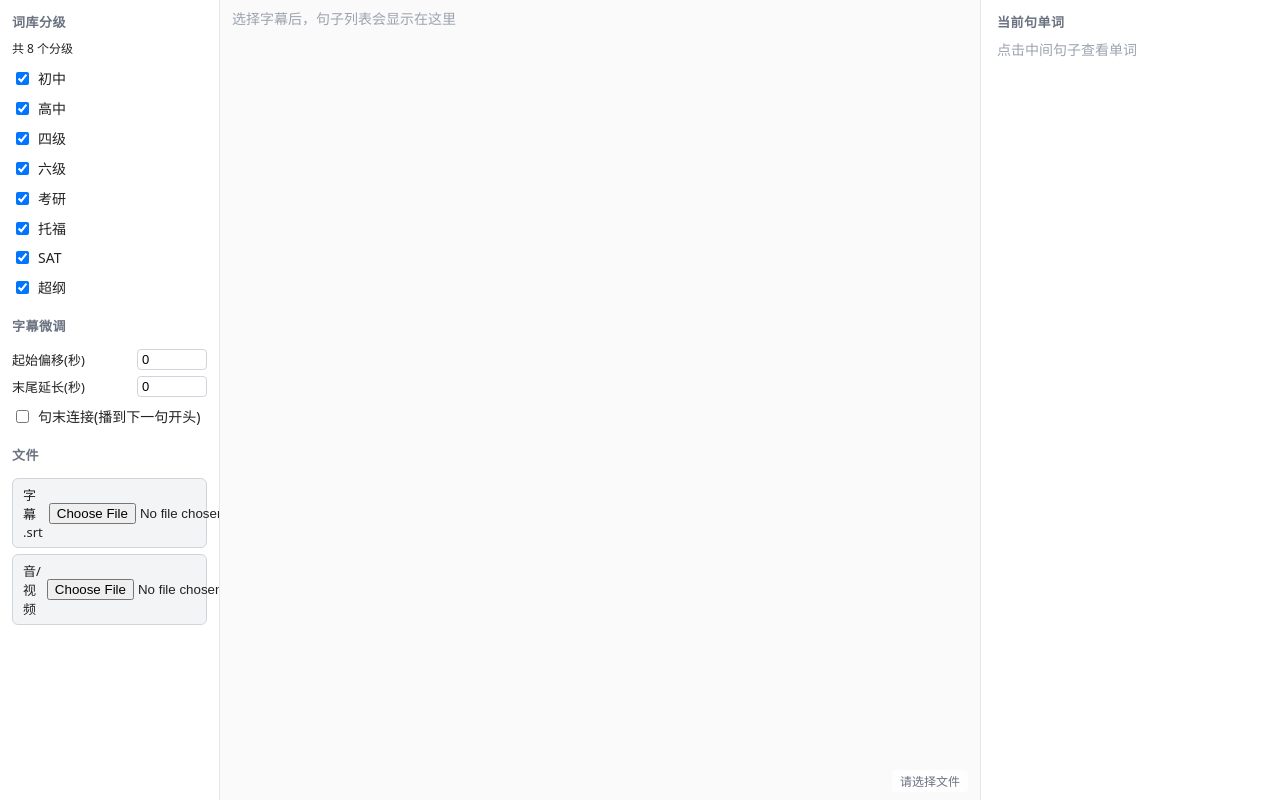
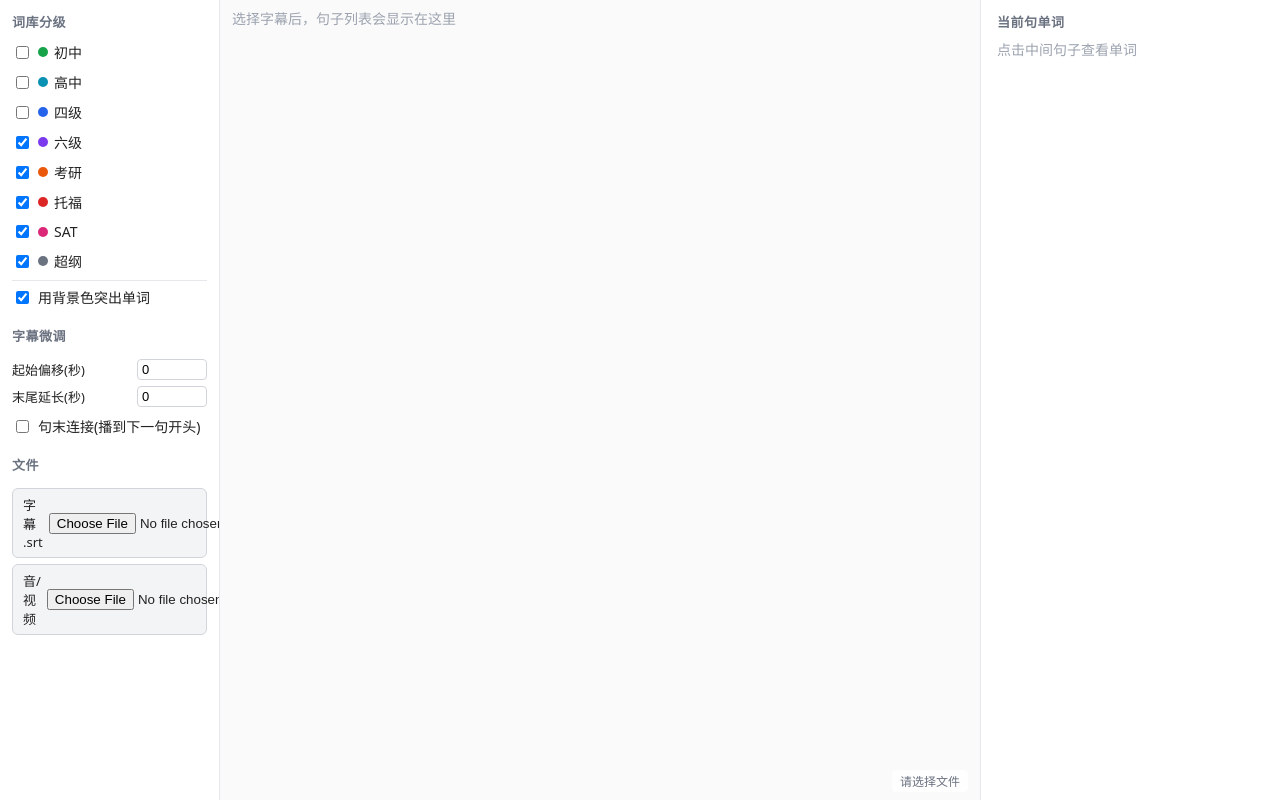
Before and after one commit to HaujetZhao/SubTap, a Vue app: page / in a window 1280 px wide. Built offline with nearby package versions, Linux system fonts and the light colour scheme.

Commit message:
feat: 高亮数据层 + 总开关 + 音视频默认收展 + 分级圆点

```diff
--- a/src/App.vue
+++ b/src/App.vue
@@ -2,21 +2,26 @@
 import { ref, reactive, computed, onMounted } from 'vue';
 import vocab from './vocabulary.json';
 import { parseSRT } from './srt-parser.js';
-import { buildVocab, lookupWords } from './word-lookup.js';
+import { buildVocab, classifyWords, tokenizeForRender } from './word-lookup.js';
 import { createVocabStore } from './vocab-store.js';
 import { Player } from './player.js';
 import { computeEffectiveRanges } from './subtitle-tweak.js';
+import { LEVEL_COLORS } from './level-colors.js';
 import SettingsPanel from './components/SettingsPanel.vue';
 import SentenceList from './components/SentenceList.vue';
 import WordPanel from './components/WordPanel.vue';
 
 // 词库 store（框架无关，非响应式）
-const store = createVocabStore(buildVocab, lookupWords);
+const store = createVocabStore(buildVocab, classifyWords);
 store.init(vocab);
+const vocabTable = store.getVocab();
 
-// 响应式勾选镜像：驱动 UI 重算
+// 响应式勾选镜像：从 store 默认值读取（初中/高中/四级=false，其余=true）
 const enabled = reactive({});
-for (const lv of store.getLevels()) enabled[lv] = true;
+for (const lv of store.getLevels()) enabled[lv] = store.isEnabled(lv);
+
+// 高亮总开关（默认开，只控中栏）
+const highlightOn = ref(true);
 
 // 全局状态
 const sentences = ref([]);
@@ -24,6 +29,7 @@ const currentId = ref(null);
 const currentText = ref('');
 const isPlaying = ref(false);
 const mediaName = ref('');
+const mediaKind = ref(null); // 'video' | 'audio' | null
 const statusText = ref('请选择文件');
 const statusError = ref(false);
 
@@ -62,6 +68,11 @@ function stopResize() {
 function toggleCollapse() {
   videoCollapsed.value = !videoCollapsed.value;
 }
+
+// 中栏渲染用：每句附加 tokens（仅依赖 sentences，缓存）
+const renderedSentences = computed(() =>
+  sentences.value.map(s => ({ ...s, tokens: tokenizeForRender(s.text, vocabTable) }))
+);
 
 const effectiveRanges = computed(() => computeEffectiveRanges(sentences.value, {
   offset: offset.value,
@@ -108,6 +119,12 @@ function onMediaFile(file) {
   isPlaying.value = false;
   player.setSrc(URL.createObjectURL(file));
   mediaName.value = file.name;
+  const isVideo = (file.type || '').startsWith('video/');
+  mediaKind.value = isVideo ? 'video' : 'audio';
+  if (isVideo) {
+    videoCollapsed.value = false;
+    videoHeight.value = Math.round(window.innerHeight / 2);
+  }
   statusText.value = '已载入：' + file.name;
   statusError.value = false;
 }
@@ -146,13 +163,15 @@ onMounted(() => {
       :offset="offset"
       :extend="extend"
       :link-next="linkNext"
+      :highlight-on="highlightOn"
       @toggle-level="onToggleLevel"
       @srt-file="onSrtFile"
       @media-file="onMediaFile"
       @tweak="onTweak"
+      @toggle-highlight="val => highlightOn = val"
     />
     <main class="panel-center">
-      <div class="video-slot" :class="{ empty: !mediaName, collapsed: videoCollapsed }">
+      <div class="video-slot" :class="{ 'no-video': mediaKind !== 'video', collapsed: videoCollapsed }">
         <video v-show="!videoCollapsed" ref="mediaEl" class="media-video"
                preload="metadata" :style="{ height: videoHeight + 'px' }"></video>
         <button v-show="!videoCollapsed" class="collapse-btn" @click="toggleCollapse">收起</button>
@@ -160,9 +179,12 @@ onMounted(() => {
         <button v-if="videoCollapsed" class="expand-btn" @click="toggleCollapse">▸ 展开视频</button>
       </div>
       <SentenceList
-        :sentences="sentences"
+        :sentences="renderedSentences"
         :current-id="currentId"
         :is-playing="isPlaying"
+        :enabled="enabled"
+        :highlight-on="highlightOn"
+        :colors="LEVEL_COLORS"
         @click="onSentenceClick"
       />
       <span class="status" :class="{ error: statusError }">{{ statusText }}</span>
@@ -171,6 +193,7 @@ onMounted(() => {
       :store="store"
       :enabled="enabled"
       :current-text="currentText"
+      :colors="LEVEL_COLORS"
     />
   </div>
 </template>
--- a/src/components/SettingsPanel.vue
+++ b/src/components/SettingsPanel.vue
@@ -1,12 +1,17 @@
 <script setup>
+import { LEVEL_COLORS } from '../level-colors.js';
+
 const props = defineProps({
   levels: { type: Array, required: true },
   enabled: { type: Object, required: true },
   offset: { type: Number, default: 0 },
   extend: { type: Number, default: 0 },
-  linkNext: { type: Boolean, default: false }
+  linkNext: { type: Boolean, default: false },
+  highlightOn: { type: Boolean, default: true }
 });
-const emit = defineEmits(['toggle-level', 'srt-file', 'media-file', 'tweak']);
+const emit = defineEmits(['toggle-level', 'srt-file', 'media-file', 'tweak', 'toggle-highlight']);
+
+function dotColor(lv) { return LEVEL_COLORS[lv] || '#9ca3af'; }
 
 function onSrtChange(e) {
   const f = e.target.files[0];
@@ -25,14 +30,19 @@ function onTweak(key, val) {
   <aside class="panel-left">
     <section class="settings">
       <h3 class="panel-title">词库分级</h3>
-      <div class="vocab-status">共 {{ levels.length }} 个分级</div>
       <div class="levels">
         <label v-for="lv in levels" :key="lv" class="level-item">
           <input type="checkbox" :checked="enabled[lv]"
                  @change="emit('toggle-level', lv, $event.target.checked)" />
+          <span class="level-dot" :style="{ background: dotColor(lv) }"></span>
           <span>{{ lv }}</span>
         </label>
       </div>
+      <label class="level-item highlight-toggle">
+        <input type="checkbox" :checked="highlightOn"
+               @change="emit('toggle-highlight', $event.target.checked)" />
+        <span>用背景色突出单词</span>
+      </label>
     </section>
 
     <section class="tweak">
--- a/src/styles.css
+++ b/src/styles.css
@@ -105,3 +105,13 @@ body {
   font-size: 13px; gap: 8px;
 }
 .tweak-row input { width: 70px; padding: 2px 4px; border: 1px solid #d1d5db; border-radius: 4px; font-size: 13px; }
+
+/* 分级圆点 + 高亮开关 */
+.level-dot { display: inline-block; width: 10px; height: 10px; border-radius: 50%; flex-shrink: 0; }
+.highlight-toggle { margin-top: 6px; padding-top: 6px; border-top: 1px solid #e5e7eb; }
+
+/* 视频区：非视频时隐藏（audio 元素仍在 DOM 可播声音） */
+.video-slot.no-video { display: none; }
+
+/* 中栏词 span 圆角（背景色由内联 style 设） */
+.sentence .text span { border-radius: 2px; }
```
Also changed, not shown: 1 other file (tests, documents, lock files or other folders).
